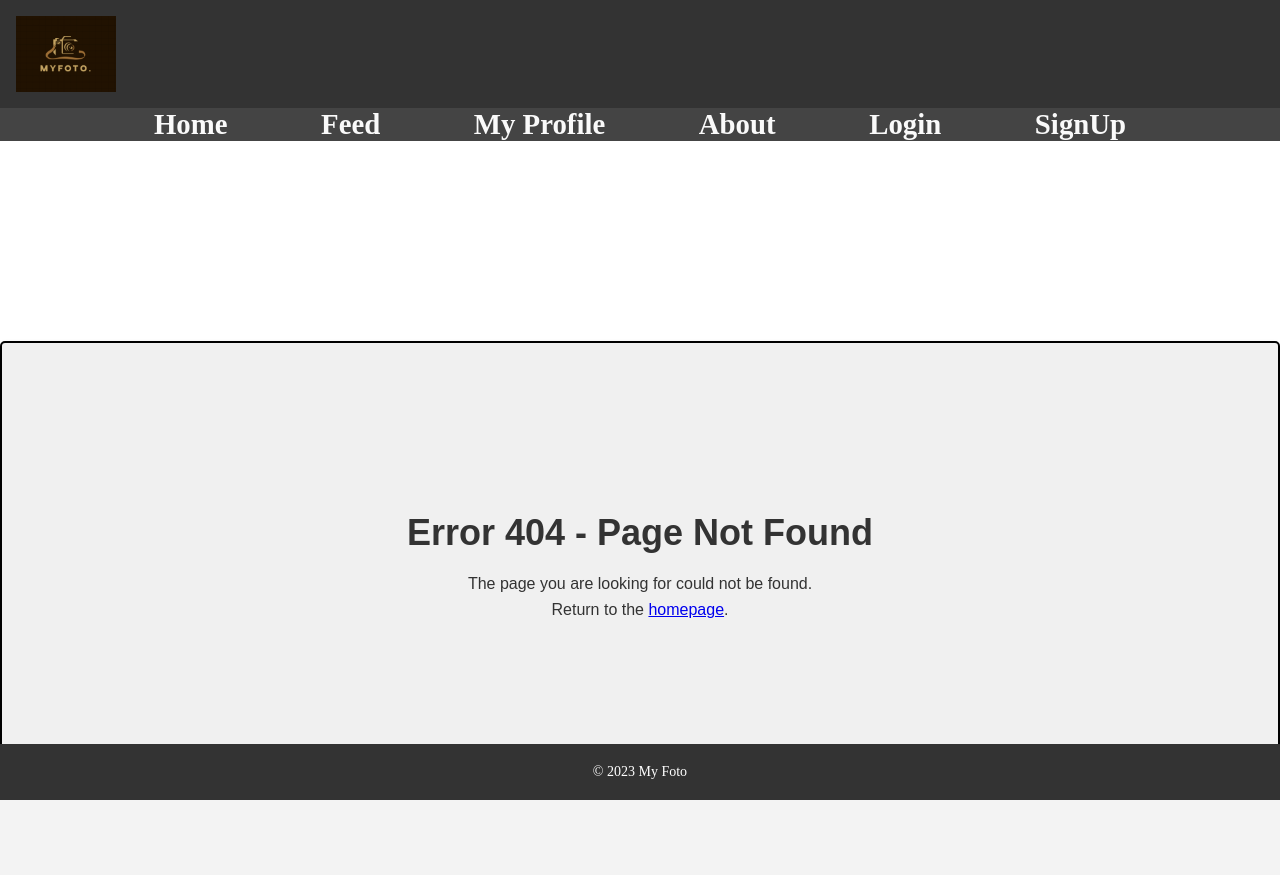
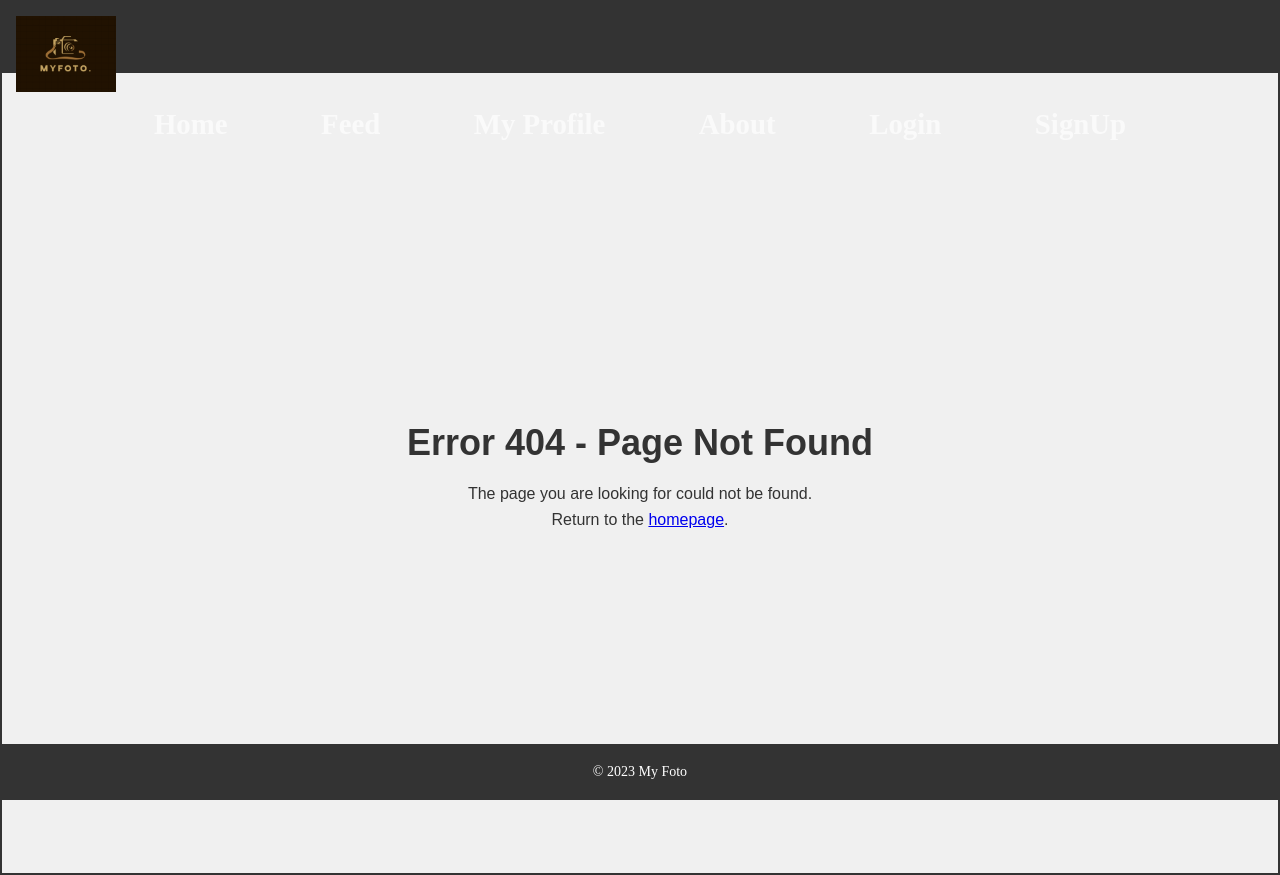
Before and after one commit to coltonhawkins/CS408_MyPhoto, a PHP site: page /pages/404.php in a window 1280 px wide. Before the commit the page ends 800 px from the top, so only its background shows below. Run offline with PHP 8.4, Linux system fonts and the light colour scheme.

Commit message:
New pages

```diff
--- a/css/404.css
+++ b/css/404.css
@@ -14,12 +14,10 @@ body, h1, h2, h3, p, ul, li {
     flex-direction: column;
     align-items: center;
     justify-content: center;
-    min-height: 50vh;
-    padding: 20px;
-    border-radius: 5px;
-    box-shadow: 0 2px 5px rgba(0, 0, 0, 0.1);
-    border: 2px solid black;
-    margin-top: 25vh;
+    min-height: 100vh;
+    text-align: center;
+    border: 2px solid #333;
+    margin-top: -70px;
 }
 
  h1 {
```
